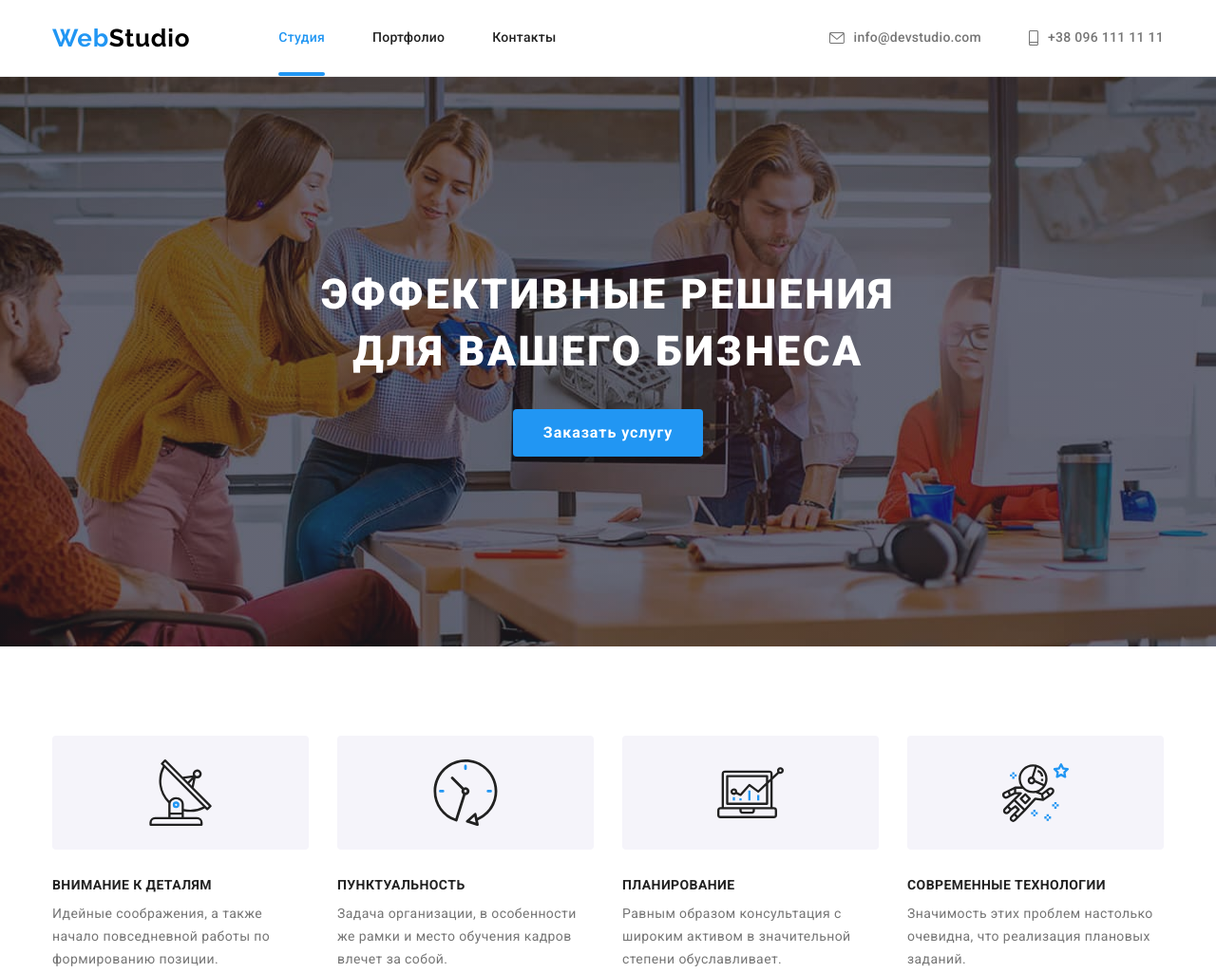
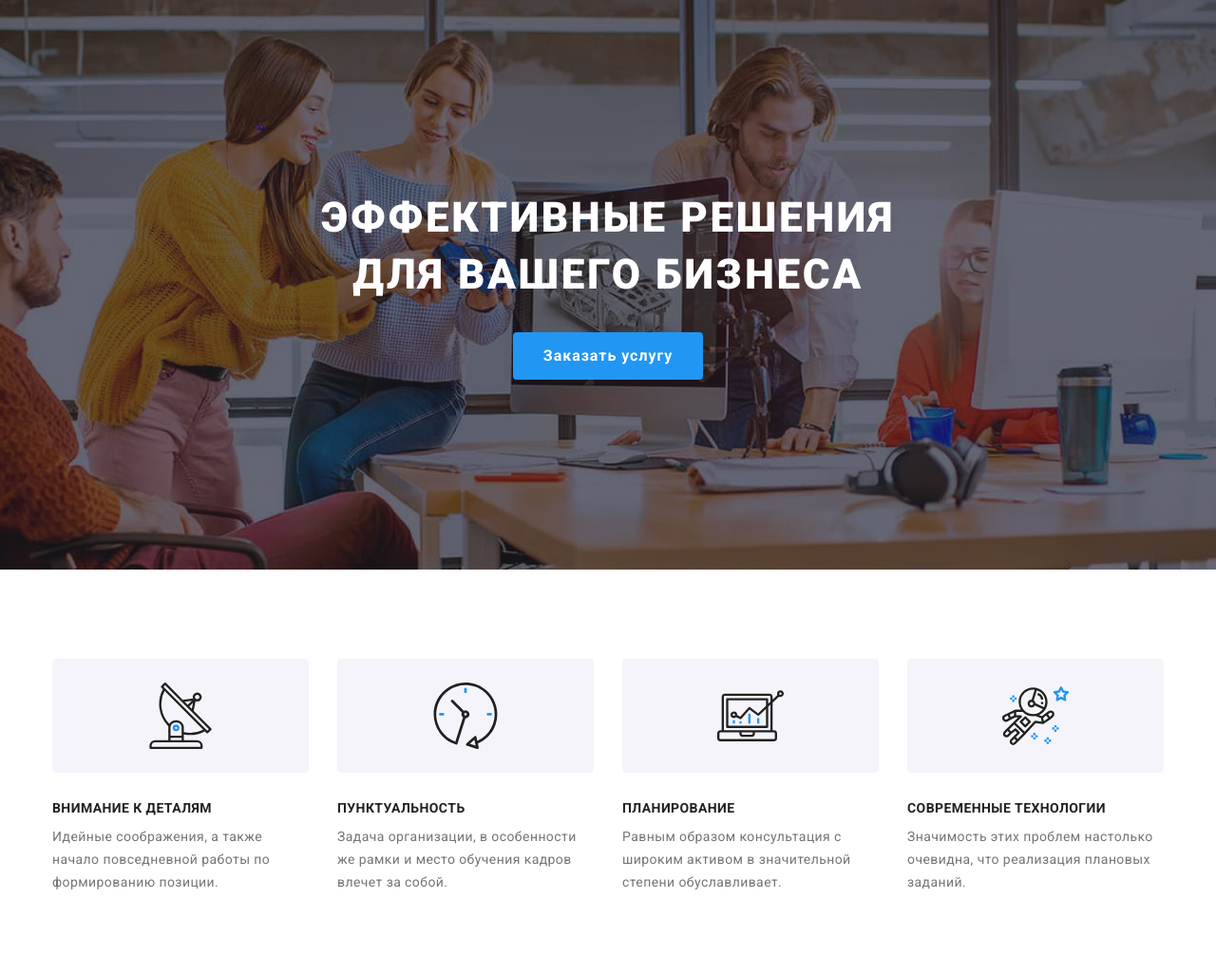
Before and after one commit to SvitlanaIvanenko/goit-markup-hw-08, a plain HTML site: page index.html in a window 1280 px wide. Shown: the top 1025 px of the page at 95% size. Drawn offline with nearby package versions, Linux system fonts and the light colour scheme.

Commit message:
Header is hidden

```diff
--- a/index.html
+++ b/index.html
@@ -19,7 +19,7 @@
     <link rel="stylesheet" href="./css/main.min.css" />
   <body>
     <!-- HEADER -->
-    <header class="header">
+    <!-- <header class="header">
       <div class="container">
         <div class="header-nav">
           <nav class="header-nav">
@@ -57,7 +57,7 @@
       </div>
 
 
-    </header>
+    </header> -->
     <main>
       <!-- HERO -->
       <section class="hero">
--- a/sass/base/_common.scss
+++ b/sass/base/_common.scss
@@ -16,6 +16,7 @@ body {
   padding-right: 15px;
   margin-left: auto;
   margin-right: auto;
+  overflow: hidden;
   @media screen and (min-width: 480px) {
     width: 480px;
   }
```
Also changed, not shown: css/main.css, css/main.min.css, 2 other files.
